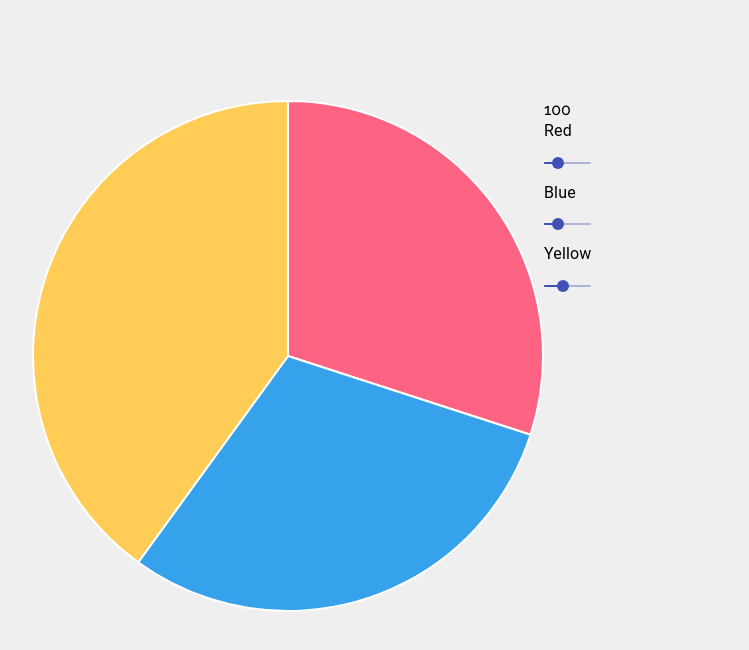
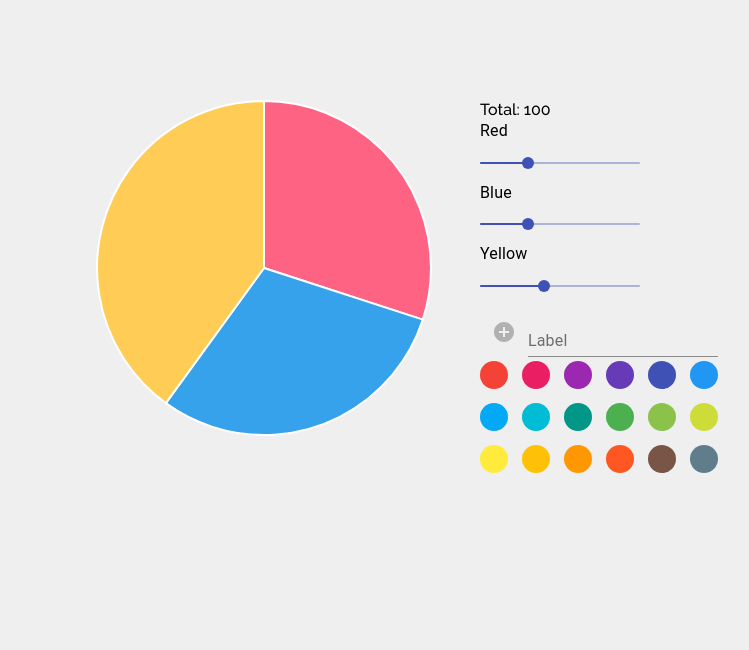
Before and after one commit to felixkan1/piechart, a React (Create React App) app: page / in a window 1280 px wide. Shown: the top 650 px of the page, without its empty margins (352-1101 px from the left). Built offline with nearby package versions, Linux system fonts and the light colour scheme.

Commit message:
added add slider feature

```diff
--- a/package.json
+++ b/package.json
@@ -4,6 +4,7 @@
   "private": true,
   "dependencies": {
     "@material-ui/core": "^4.12.3",
+    "@material-ui/icons": "^4.11.2",
     "@testing-library/jest-dom": "^5.14.1",
     "@testing-library/react": "^11.2.7",
     "@testing-library/user-event": "^12.8.3",
@@ -13,8 +14,10 @@
     "@types/react": "^17.0.19",
     "@types/react-dom": "^17.0.9",
     "chart.js": "^3.5.1",
+    "material-ui-color-picker": "^3.5.1",
     "react": "^17.0.2",
     "react-chartjs-2": "^3.0.4",
+    "react-color": "^2.19.3",
     "react-dom": "^17.0.2",
     "react-scripts": "4.0.3",
     "typescript": "^4.3.5",
@@ -43,5 +46,8 @@
       "last 1 firefox version",
       "last 1 safari version"
     ]
+  },
+  "devDependencies": {
+    "@types/react-color": "^3.0.5"
   }
 }
--- a/src/chartConfigs/chartInitialData.ts
+++ b/src/chartConfigs/chartInitialData.ts
@@ -15,5 +15,6 @@ export const getInitialChartData = () => {
         },
       ],
     },
+    locked: [],
   };
 };
--- a/src/components/Chart.css
+++ b/src/components/Chart.css
@@ -1,6 +1,6 @@
 .chart {
-  max-width: 40%;
-  max-height: 100%;
+  max-width: 30%;
+  height: 100%;
   position: absolute;
   top: 0;
   bottom: 0;
@@ -10,3 +10,7 @@
   display: flex;
   flex-direction: row;
 }
+
+.chart canvas {
+  margin-right: 3rem;
+}
--- a/src/components/Chart.tsx
+++ b/src/components/Chart.tsx
@@ -37,26 +37,22 @@ const adjustSliders = (
 const dataReducer = (state: chartData = initialState, action: any) => {
   switch (action.type) {
     case 'get initial data': {
+      const { label, colour } = action;
+      console.log(label, colour);
       return {
         ...state,
       };
     }
-    case 'change slider':
+    case 'change slider': {
       const { sliderIndex, value } = action;
       const newDatasets = [...state.data.datasets];
       let dataArray = newDatasets[0].data;
 
-      //need to decrease the other slider values
-      let total = dataArray.reduce((a, c) => a + c, 0);
       let remaining = 100 - value;
-      //3) subtract evenly from sliders that are not 0
-      //case difference > 100
-
-      //need to decrease the other sliders
 
       const nonZeroSliders = dataArray
-        .filter((n, index) => index !== sliderIndex)
-        .filter((n, index) => n !== 0).length;
+        .filter((val, index) => index !== sliderIndex)
+        .filter((val, index) => val !== 0).length;
 
       const increaseOtherSliders =
         dataArray[sliderIndex] > value ? true : false;
@@ -64,21 +60,10 @@ const dataReducer = (state: chartData = initialState, action: any) => {
       for (let i = 0; i < dataArray.length; i++) {
         if (i === sliderIndex) {
           dataArray[i] = value;
-        } else if (dataArray[i] !== 0) {
-          const newVal = remaining / nonZeroSliders;
-          dataArray[i] = newVal;
-        } else if (increaseOtherSliders) {
-          const newVal = remaining / nonZeroSliders;
-          dataArray[i] = newVal;
+        } else if (dataArray[i] !== 0 || increaseOtherSliders) {
+          dataArray[i] = remaining / nonZeroSliders;
         }
       }
-
-      console.log(dataArray);
-
-      // if (total !== 100) {
-      //   adjustSliders(difference, dataArray, sliderIndex);
-      //   total = dataArray.reduce((a, c) => a + c, 0);
-      // }
 
       return {
         ...state,
@@ -87,6 +72,29 @@ const dataReducer = (state: chartData = initialState, action: any) => {
           datasets: newDatasets,
         },
       };
+    }
+    case 'add slider': {
+      const { colour, label } = action;
+      const newDatasets = [...state.data.datasets];
+
+      const dataArray = newDatasets[0].data;
+      const colourArray = newDatasets[0].backgroundColor;
+
+      dataArray.push(0);
+      colourArray.push(colour);
+
+      return {
+        ...state,
+        data: {
+          ...state.data,
+          labels: [...state.data.labels, label],
+          datasets: newDatasets,
+        },
+      };
+    }
+    case 'lock slider': {
+      const { index } = action;
+    }
   }
 };
 
--- a/src/components/Sliders.css
+++ b/src/components/Sliders.css
@@ -0,0 +1,17 @@
+.slider {
+  width: 10rem;
+}
+
+.label-button {
+  display: flex;
+  flex-direction: row;
+  justify-content: center;
+  align-items: center;
+}
+
+.add-label {
+  display: flex;
+  flex-direction: column;
+  justify-content: center;
+  align-items: center;
+}
--- a/src/components/Sliders.tsx
+++ b/src/components/Sliders.tsx
@@ -3,21 +3,25 @@ import './Sliders.css';
 import { chartData } from '../interface/interfaces';
 import Typography from '@material-ui/core/Typography';
 import Slider from '@material-ui/core/Slider';
-
-
+import IconButton from '@material-ui/core/IconButton';
+import AddCircleIcon from '@material-ui/icons/AddCircle';
+import TextField from '@material-ui/core/TextField';
+import { CirclePicker } from 'react-color';
 interface Props {
   chartData: chartData['data'];
   dispatch: any;
 }
 
 export const Sliders: React.FC<Props> = ({ chartData, dispatch }) => {
-  const [total, setTotal] = React.useState<number | number[]>(0);
+  const [total, setTotal] = useState<number>(0);
+  const [newLabelValue, setNewLabelValue] = useState<string>('');
+  const [newColour, setNewColour] = useState<string>('');
 
   useEffect(() => {
     setTotal(chartData.datasets[0].data.reduce((a, b) => a + b, 0));
   }, [chartData]);
 
-  const handleChange = (event: any, newValue: number | number[]) => {
+  const handleSliderChange = (event: any, newValue: number | number[]) => {
     const slider = event.target.ariaLabel;
     if (!slider) {
       return;
@@ -30,9 +34,28 @@ export const Sliders: React.FC<Props> = ({ chartData, dispatch }) => {
     }
   };
 
+  const handleTextChange = (event: any) => {
+    const value = event.target.value;
+    if (value.length <= 15) {
+      setNewLabelValue(event.target.value);
+    } else {
+      setNewLabelValue(event.target.value.slice(0, 15));
+    }
+  };
+
+  const handleAddLabel = (event: any) => {
+    dispatch({
+      type: 'add slider',
+      label: newLabelValue,
+      colour: newColour,
+    });
+
+    setNewLabelValue('');
+  };
+
   return (
     <div className="sliders">
-      <div className="total">{total}</div>
+      <div className="total">Total: {Math.round(total)}</div>
       {chartData.labels.map((label, index) => (
         <div className="slider">
           <Typography id="range-slider" gutterBottom>
@@ -43,13 +66,37 @@ export const Sliders: React.FC<Props> = ({ chartData, dispatch }) => {
             min={0}
             step={1}
             max={100}
-            onChange={handleChange}
+            onChange={handleSliderChange}
             valueLabelDisplay="auto"
+            valueLabelFormat={(x) => x.toFixed(1)}
             aria-labelledby="non-linear-slider"
             aria-label={String(index)}
           />
         </div>
       ))}
+      <div className="add-label">
+        <div className="label-button">
+          <IconButton
+            aria-label="delete"
+            onClick={handleAddLabel}
+            disabled={!newColour || !newLabelValue}
+          >
+            <AddCircleIcon />
+          </IconButton>
+          <TextField
+            id="standard-basic"
+            label="Label"
+            onChange={handleTextChange}
+            value={newLabelValue}
+            size={'small'}
+            margin={'dense'}
+          />
+        </div>
+        <CirclePicker
+          color={newColour}
+          onChangeComplete={(color) => setNewColour(color.hex)}
+        />
+      </div>
     </div>
   );
 };
--- a/src/interface/interfaces.ts
+++ b/src/interface/interfaces.ts
@@ -8,4 +8,5 @@ export interface chartData {
       hoverOffset: number;
     }[];
   };
+  locked: number[];
 }
```
Also changed, not shown: 1 other file (tests, documents, lock files or other folders).
